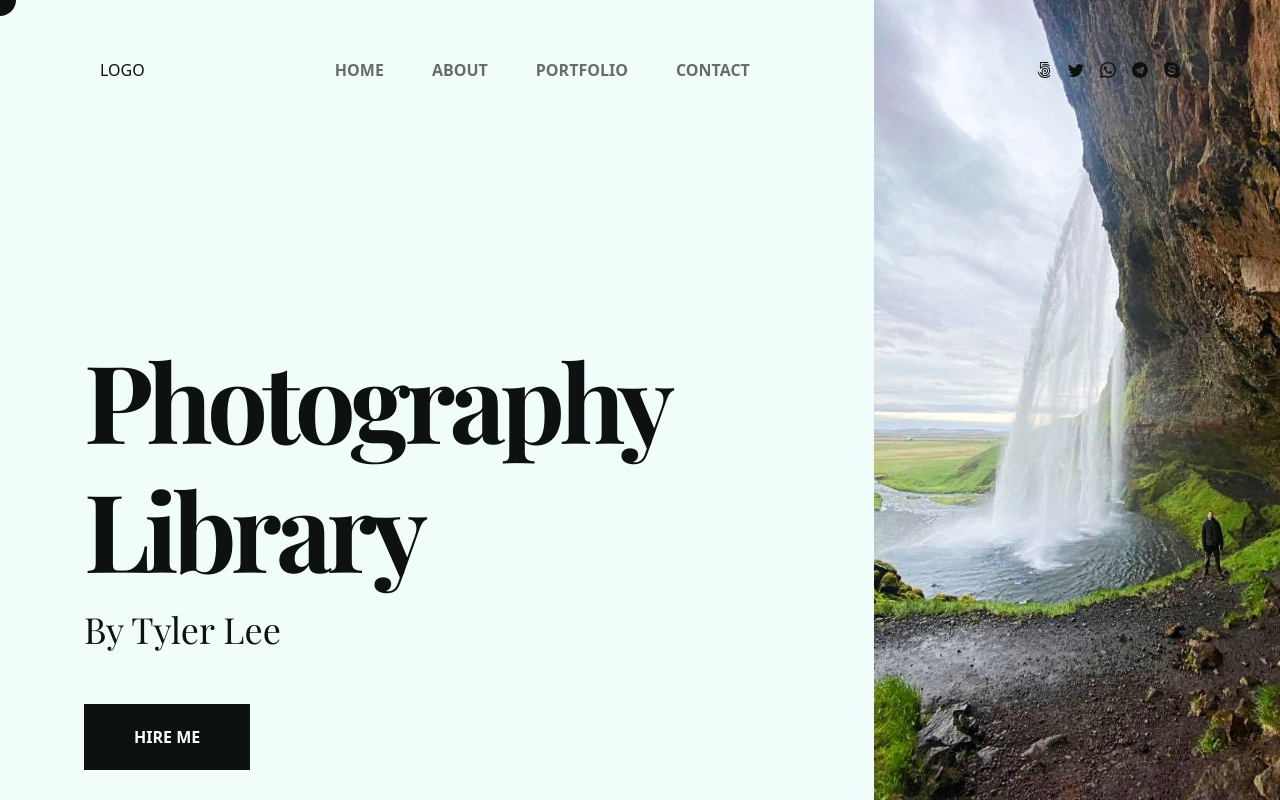
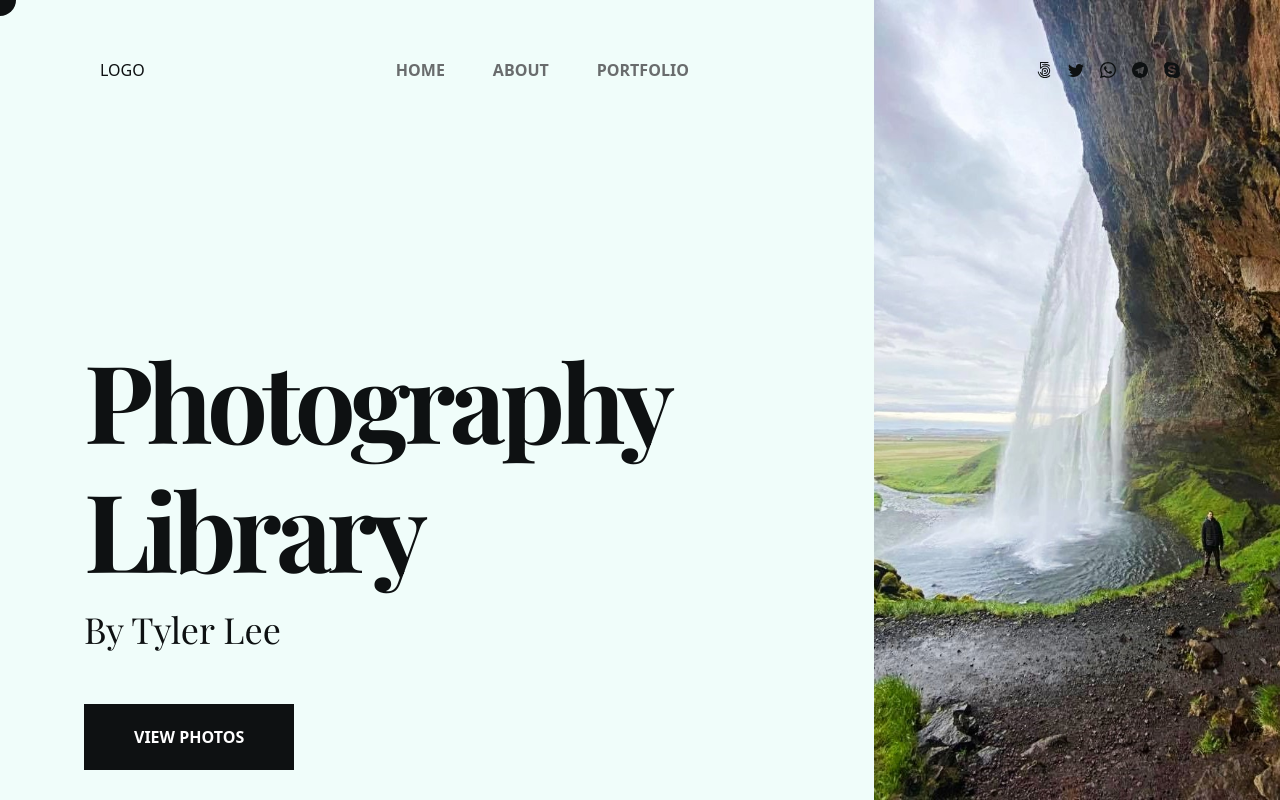
Before and after one commit to ravinio/tyler-lee-photography, a React (Create React App) app: page / in a window 1280 px wide. Built offline with nearby package versions, Linux system fonts and the light colour scheme.

Commit message:
remove contact

```diff
--- a/public/index.html
+++ b/public/index.html
@@ -29,7 +29,7 @@
       href="https://fonts.googleapis.com/css2?family=Mulish:wght@300;400;500;600;800&family=Playfair+Display:wght@400;600;700&display=swap"
       rel="stylesheet"
     >
-    <title>React App</title>
+    <title>Tyler Lee Photography</title>
   </head>
   <body>
     <noscript>You need to enable JavaScript to run this app.</noscript>
--- a/src/components/Header.js
+++ b/src/components/Header.js
@@ -21,7 +21,7 @@ const Header = () => {
                     <Link to={"/"} className="text-[#696c6d] hover:text-primary transition">Home</Link>
                     <Link to={"/about"} className="text-[#696c6d] hover:text-primary transition">About</Link>
                     <Link to={"/portfolio"} className="text-[#696c6d] hover:text-primary transition">Portfolio</Link>
-                    <Link to={"/contact"} className="text-[#696c6d] hover:text-primary transition">Contact</Link>
+                    {/* <Link to={"/contact"} className="text-[#696c6d] hover:text-primary transition">Contact</Link> */}
                 </nav>
 
                 {/* Socials */}
--- a/src/components/MobileNav.js
+++ b/src/components/MobileNav.js
@@ -53,9 +53,9 @@ const MobileNav = () => {
                     <li>
                         <Link to="/portfolio">Portfolio</Link>
                     </li>
-                    <li>
+                    {/* <li>
                         <Link to="/contact">Contact</Link>
-                    </li>
+                    </li> */}
                 </ul>
             </motion.div>
         </nav>
--- a/src/pages/Home.js
+++ b/src/pages/Home.js
@@ -33,7 +33,7 @@ const Home = () => {
                         <p className="text-[26px] lg:text-[36px] font-primary mb-4 lg:mb-12">
                             By Tyler Lee
                         </p>
-                        <Link to={"/contact"} className="btn mb-[30px]">hire me</Link>
+                        <Link to={"/portfolio"} className="btn mb-[30px]">view photos</Link>
                     </div>
                     {/* image */}
                     {/* <div className="flex justify-end max-h-96 lg:max-h-max"> */}
```
